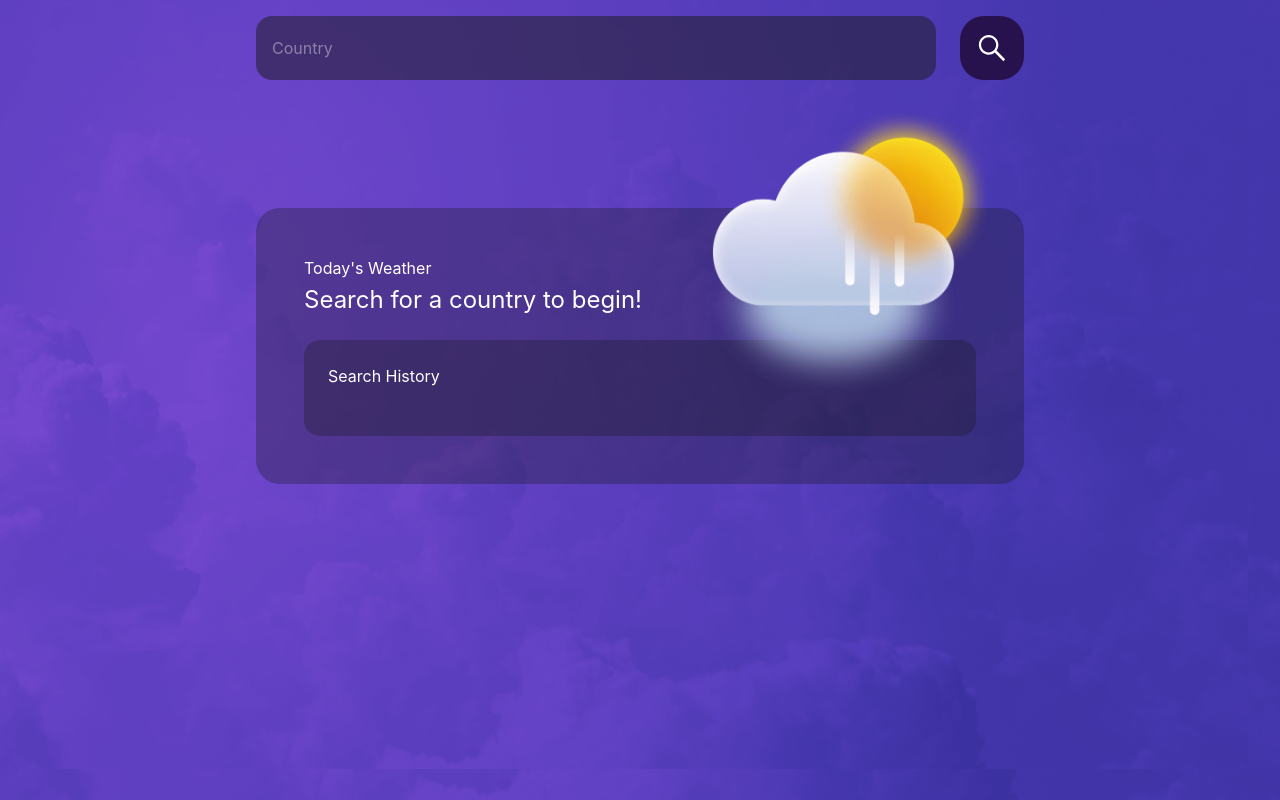
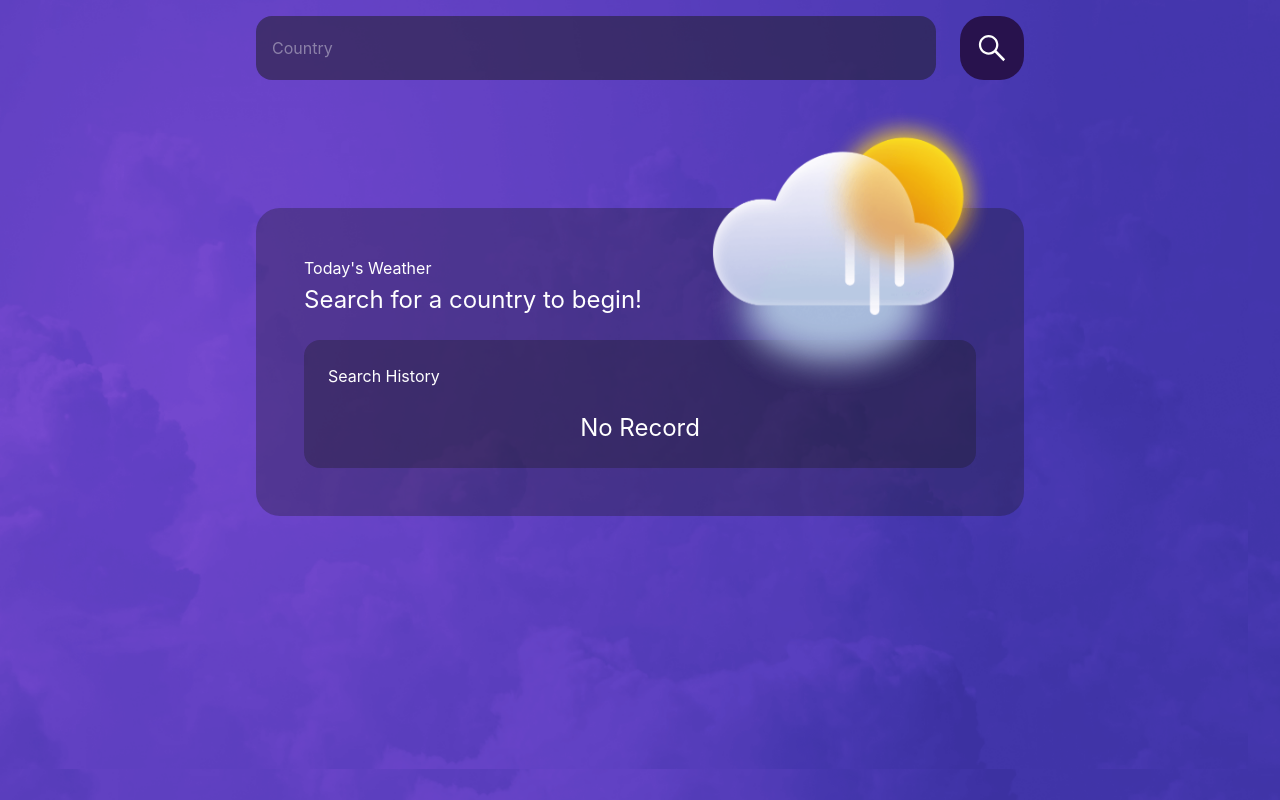
Before and after one commit to iThinkyouknow/merquri-weather-app, a React (Create React App) app: page / in a window 1280 px wide. Built offline with nearby package versions, Linux system fonts and the light colour scheme.

Commit message:
added no record text if there is no search historyu

```diff
--- a/src/App.js
+++ b/src/App.js
@@ -198,7 +198,12 @@ function App() {
             <h2>Search History</h2>
 
             <ul id='search-history-list' className='mt-6 flex flex-col gap-4'>
-              {SearchHistoryList}
+              {
+                SearchHistoryList.length ?
+                  SearchHistoryList
+                  : <p className='text-center text-2xl'>No Record</p>
+              }
+
             </ul>
           </section>
         </main>
```
